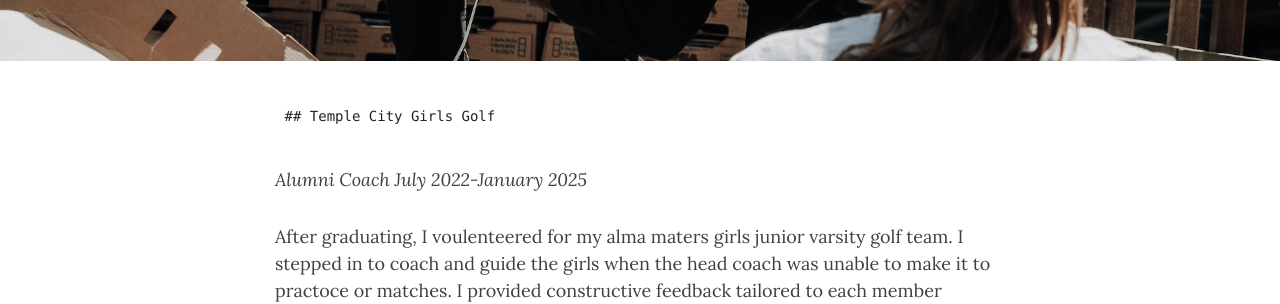
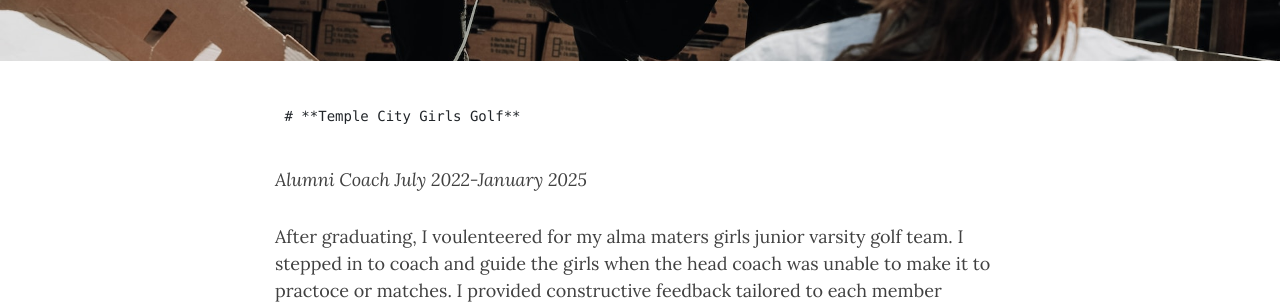
Before and after one commit to aiybusp/aiybusp.github.io, a Jekyll site: the page built from volunteer-work.md, in a window 1280 px wide and 900 px high, scrolled down 314 px. Shown: the part 152-456 px from the top of the window. Built offline with Jekyll 4.4.1, drawn with Linux system fonts in a browser that asks for light colours; nearby versions of some CDN libraries; comment, search, counter and statistics services are not loaded.

```diff
--- a/volunteer-work.md
+++ b/volunteer-work.md
@@ -6,7 +6,7 @@ cover-img: /assets/img/joel-muniz-A4Ax1ApccfA-unsplash.jpg
 ---
 
 <pre>
-## Temple City Girls Golf
+# **Temple City Girls Golf**
 </pre>
 *Alumni Coach July 2022-January 2025*
 
```
